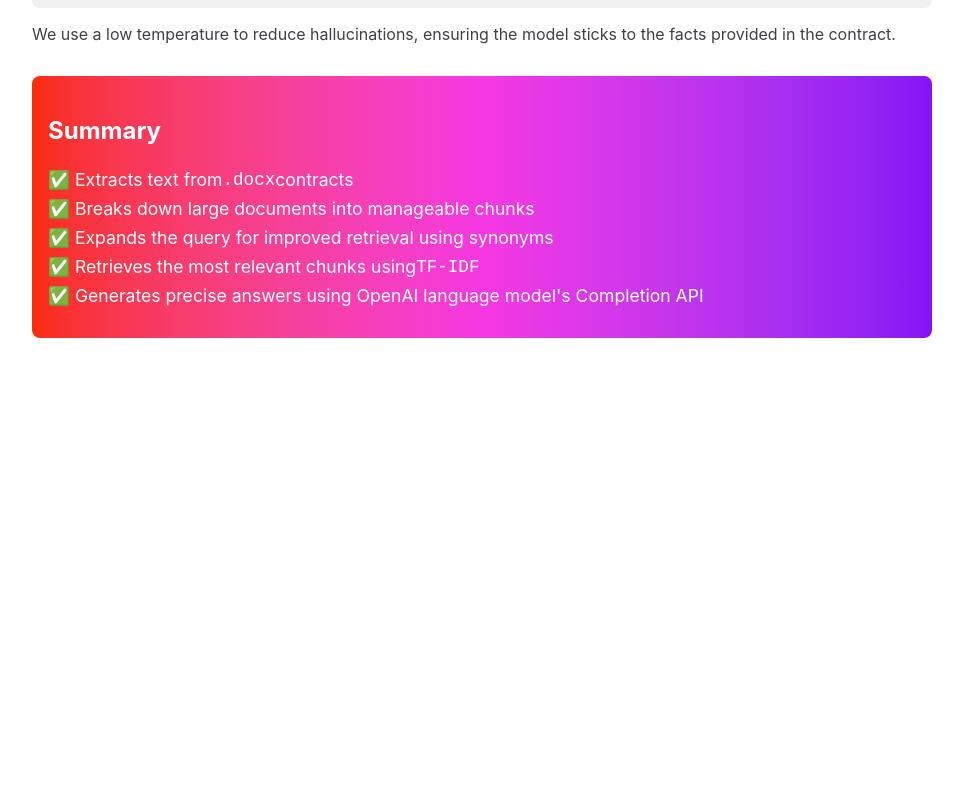
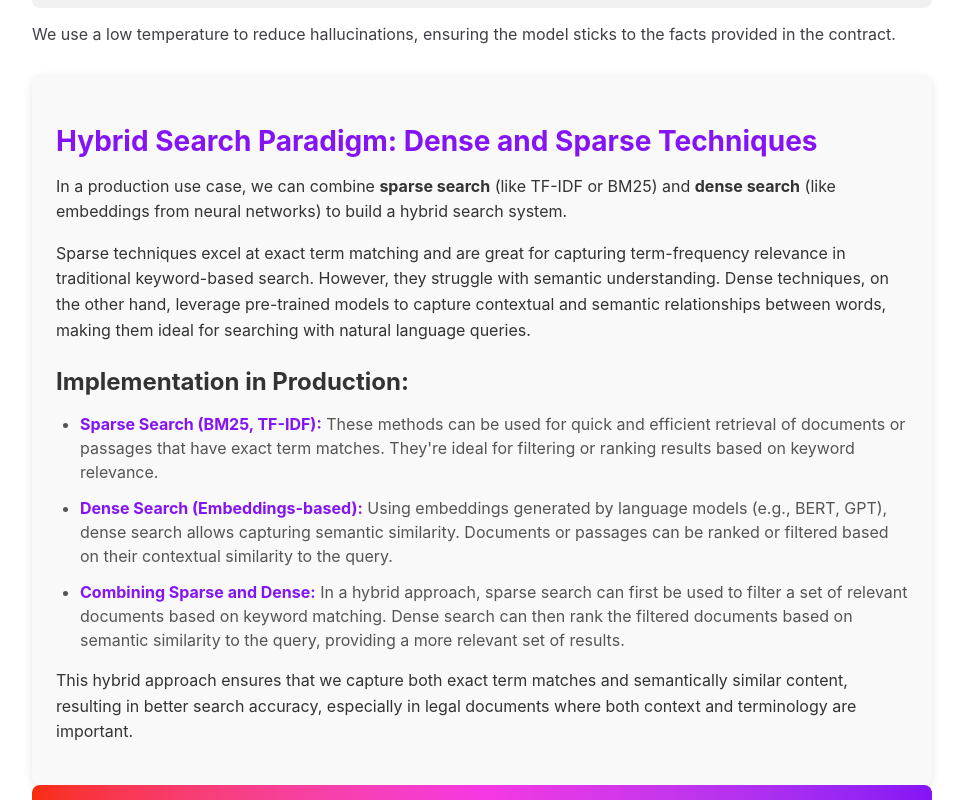
Before and after one commit to DulanDias/ContractIQ, an Angular app: page /interrogator in a window 1280 px wide. Shown: the part 3020-3820 px from the top of the page, without its empty margins (158-1121 px from the left). Before the commit the page ends 3374 px from the top, so only its background shows below. Built offline with nearby package versions, Linux system fonts and the light colour scheme.

Commit message:
final question on interrogator

```diff
--- a/src/app/interrogator/interrogator.component.html
+++ b/src/app/interrogator/interrogator.component.html
@@ -163,6 +163,43 @@
       <p>We use a low temperature to reduce hallucinations, ensuring the model sticks to the facts provided in the contract.</p>
     </div>
 
+    <div class="interrogator-summary-container">
+        <h2>Hybrid Search Paradigm: Dense and Sparse Techniques</h2>
+        <p>
+          In a production use case, we can combine <strong>sparse search</strong> (like TF-IDF or BM25)
+          and <strong>dense search</strong> (like embeddings from neural networks) to build a hybrid search system.
+        </p>
+        <p>
+          Sparse techniques excel at exact term matching and are great for capturing term-frequency relevance in traditional
+          keyword-based search. However, they struggle with semantic understanding. Dense techniques, on the other hand,
+          leverage pre-trained models to capture contextual and semantic relationships between words, making them ideal for
+          searching with natural language queries.
+        </p>
+        <h3>Implementation in Production:</h3>
+        <ul>
+          <li>
+            <strong>Sparse Search (BM25, TF-IDF):</strong> These methods can be used for quick and efficient retrieval of
+            documents or passages that have exact term matches. They're ideal for filtering or ranking results based on
+            keyword relevance.
+          </li>
+          <li>
+            <strong>Dense Search (Embeddings-based):</strong> Using embeddings generated by language models (e.g., BERT, GPT),
+            dense search allows capturing semantic similarity. Documents or passages can be ranked or filtered based on their
+            contextual similarity to the query.
+          </li>
+          <li>
+            <strong>Combining Sparse and Dense:</strong> In a hybrid approach, sparse search can first be used to filter a set
+            of relevant documents based on keyword matching. Dense search can then rank the filtered documents based on
+            semantic similarity to the query, providing a more relevant set of results.
+          </li>
+        </ul>
+        <p>
+          This hybrid approach ensures that we capture both exact term matches and semantically similar content, resulting in
+          better search accuracy, especially in legal documents where both context and terminology are important.
+        </p>
+      </div>
+
+
     <div class="final-summary">
       <h3>Summary</h3>
       <ul>
--- a/src/app/interrogator/interrogator.component.scss
+++ b/src/app/interrogator/interrogator.component.scss
@@ -197,3 +197,47 @@
       transform: rotate(360deg);
     }
   }
+
+  .interrogator-summary-container {
+    background-color: #f9f9f9;
+    padding: 1.5rem;
+    border-radius: 8px;
+    margin-top: 2rem;
+    box-shadow: 0 2px 10px rgba(0, 0, 0, 0.1);
+
+    h2 {
+      font-size: 1.75rem;
+      margin-bottom: 1rem;
+      color: var(--electric-violet); /* Customize this color as per your theme */
+    }
+
+    p {
+      font-size: 1rem;
+      color: #333;
+      line-height: 1.6;
+      margin-bottom: 1rem;
+    }
+
+    ul {
+      margin-top: 1rem;
+      padding-left: 1.5rem;
+      list-style-type: disc;
+
+      li {
+        margin-bottom: 0.75rem;
+        font-size: 1rem;
+        line-height: 1.5;
+        color: #555;
+
+        strong {
+          color: var(--electric-violet); /* Emphasize key points */
+        }
+      }
+    }
+
+    h3 {
+      font-size: 1.5rem;
+      margin-bottom: 0.75rem;
+      color: #333;
+    }
+  }
```
